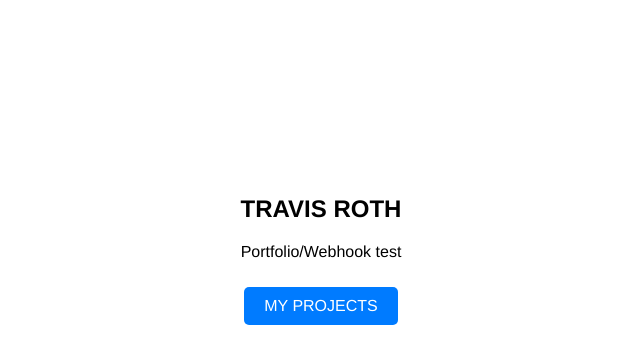
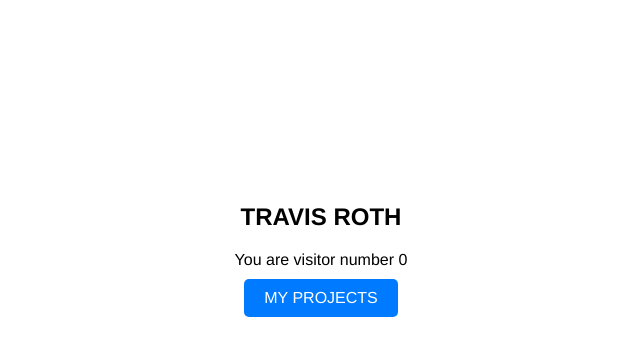
Before and after one commit to travis-roth/website, a Flask app: page / in a window 1280 px wide. Shown: the part 190-554 px from the top of the page, without its empty margins (319-959 px from the left). Run offline with Flask 3, Linux system fonts and the light colour scheme; data that the repository does not hold is empty; some libraries are stand-ins or nearby versions.

Commit message:
Added you are visitor number __ to index

```diff
--- a/server.py
+++ b/server.py
@@ -2,6 +2,7 @@ from flask import Flask, render_template, request, jsonify
 from weather import get_current_weather
 from models import db, Event
 import os
+from sqlalchemy import func
 from datetime import datetime
 from waitress import serve
 import logging
@@ -24,6 +25,11 @@ logger = logging.getLogger(__name__)
 # Create the tables
 with app.app_context():
     db.create_all()
+
+@app.route('/visitor-info')
+def get_visitor_info():
+    distinct_visitors_count = Event.query.distinct(Event.user_id).count()
+    return jsonify({'distinct_visitors_count': distinct_visitors_count})
 
 @app.route('/log/event', methods=['POST'])
 def log_event():
--- a/templates/index.html
+++ b/templates/index.html
@@ -7,7 +7,20 @@
     <section>
         <h1>TRAVIS ROTH</h1>
 
-        <p>Portfolio/Webhook test</p>
+        <div id="visitor-info"></div>
+
+        <script>
+            // Make an AJAX request to fetch visitor information
+            fetch('/visitor-info')
+                .then(response => response.json())
+                .then(data => {
+                    const visitorInfoElement = document.getElementById('visitor-info');
+                    const distinctVisitorsCount = data.distinct_visitors_count;
+                    visitorInfoElement.textContent = `You are visitor number ${distinctVisitorsCount}`;
+                })
+                .catch(error => console.error('Error fetching visitor information:', error));
+        </script>
+
         <a href="/projects" class="btn" id="landing_projects_button">MY PROJECTS</a>
     </section>
 
```
